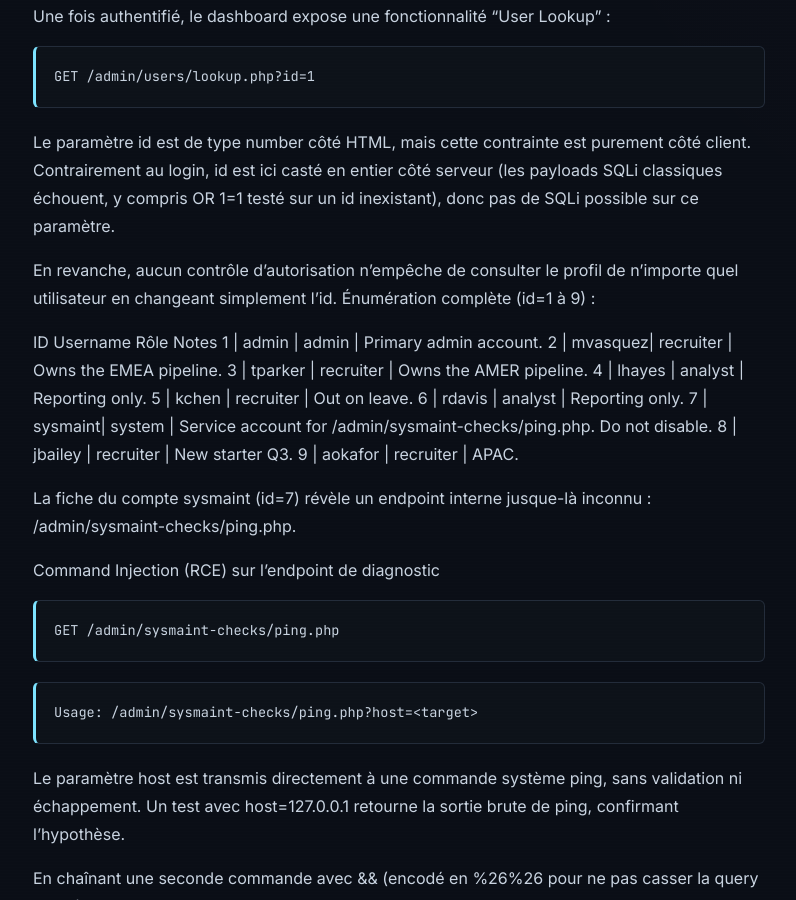
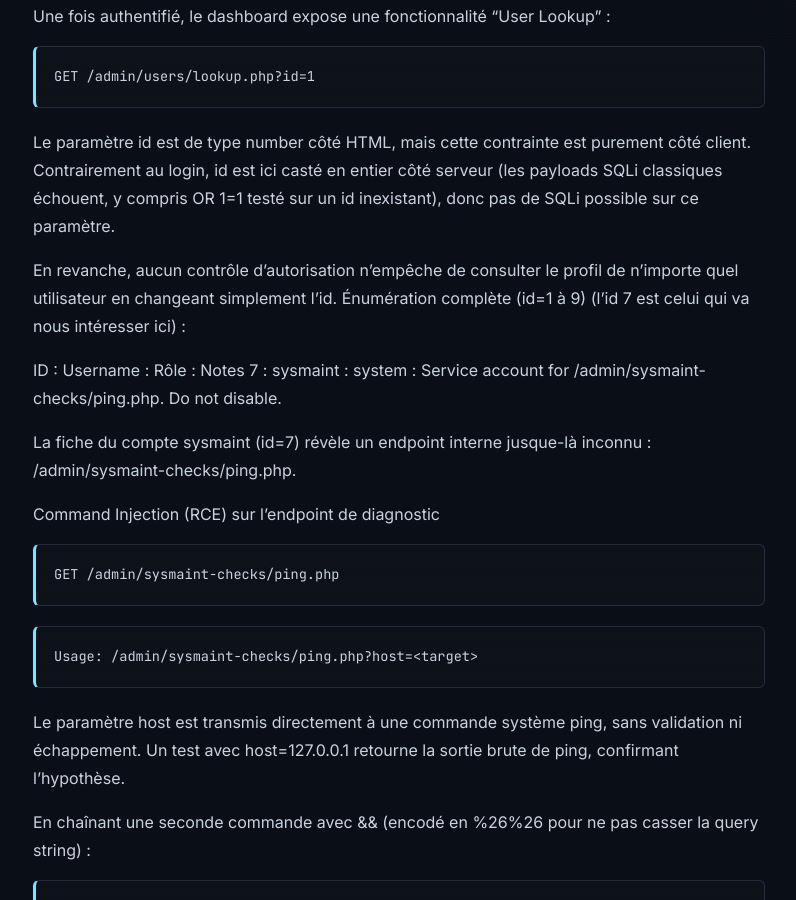
Before and after one commit to mchx-cs/mchx-cs.github.io, a Jekyll site: the page built from _posts/2026-09-07-tryhackme-operation-promotion.md, in a window 1280 px wide and 900 px high, scrolled down 3827 px. Shown: the whole window, without its empty margins (241-1037 px from the left). Built offline with Jekyll 4.4.1, drawn with Linux system fonts in a browser that asks for light colours.

Commit message:
Update 2026-09-07-tryhackme-operation-promotion.md

```diff
--- a/_posts/2026-09-07-tryhackme-operation-promotion.md
+++ b/_posts/2026-09-07-tryhackme-operation-promotion.md
@@ -137,18 +137,10 @@ GET /admin/users/lookup.php?id=1
 
 Le paramètre id est de type number côté HTML, mais cette contrainte est purement côté client. Contrairement au login, id est ici casté en entier côté serveur (les payloads SQLi classiques échouent, y compris OR 1=1 testé sur un id inexistant), donc pas de SQLi possible sur ce paramètre.
 
-En revanche, aucun contrôle d'autorisation n'empêche de consulter le profil de n'importe quel utilisateur en changeant simplement l'id. Énumération complète (id=1 à 9) :
+En revanche, aucun contrôle d'autorisation n'empêche de consulter le profil de n'importe quel utilisateur en changeant simplement l'id. Énumération complète (id=1 à 9) (l'id 7 est celui qui va nous intéresser ici) :
 
-ID	Username	Rôle	            Notes
-1	| admin	  | admin	    | Primary admin account.
-2	| mvasquez|	recruiter	| Owns the EMEA pipeline.
-3	| tparker	| recruiter	| Owns the AMER pipeline.
-4	| lhayes	| analyst	  | Reporting only.
-5	| kchen	  | recruiter	| Out on leave.
-6	| rdavis	| analyst 	| Reporting only.
-7	| sysmaint|	system	  | Service account for /admin/sysmaint-checks/ping.php. Do not disable.
-8	| jbailey	| recruiter	| New starter Q3.
-9	| aokafor	| recruiter	| APAC.
+ID : Username : Rôle : Notes
+7 : sysmaint : system : Service account for /admin/sysmaint-checks/ping.php. Do not disable.
 
 La fiche du compte sysmaint (id=7) révèle un endpoint interne jusque-là inconnu : /admin/sysmaint-checks/ping.php.
 
```
